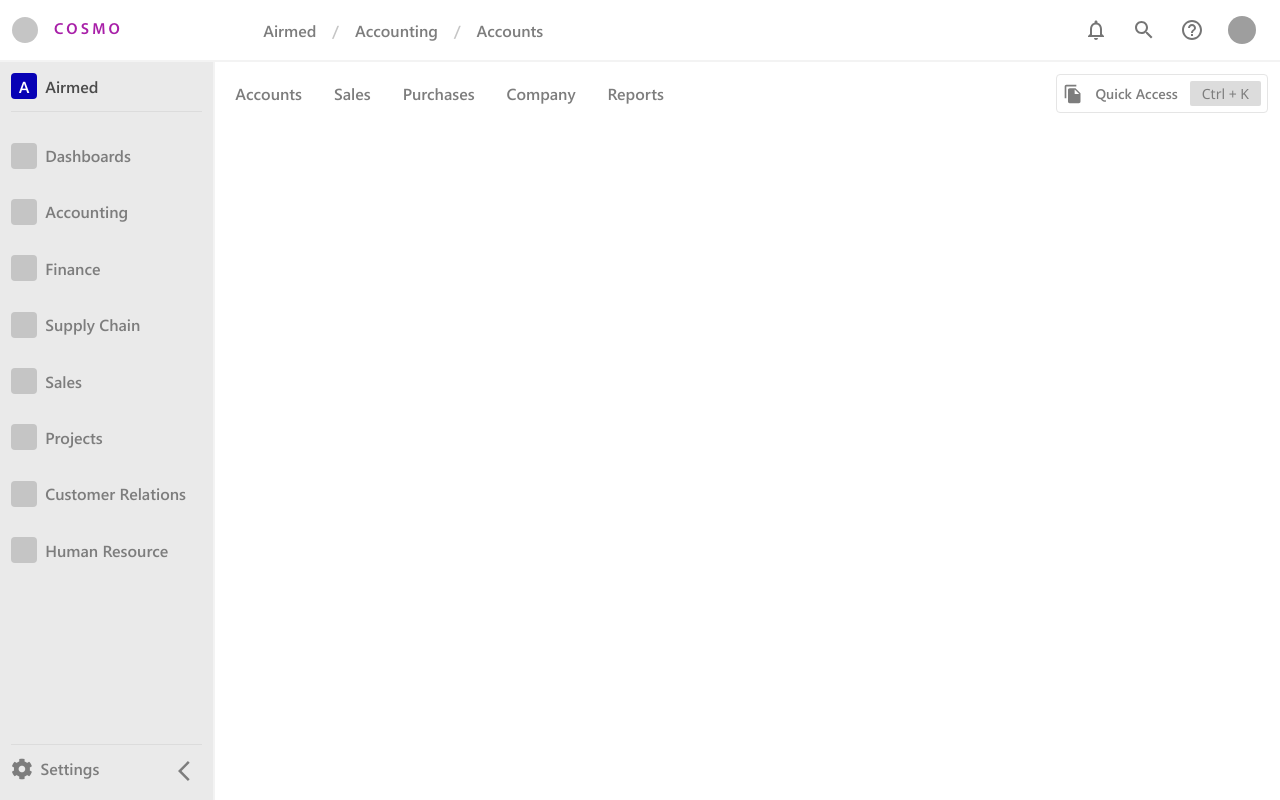
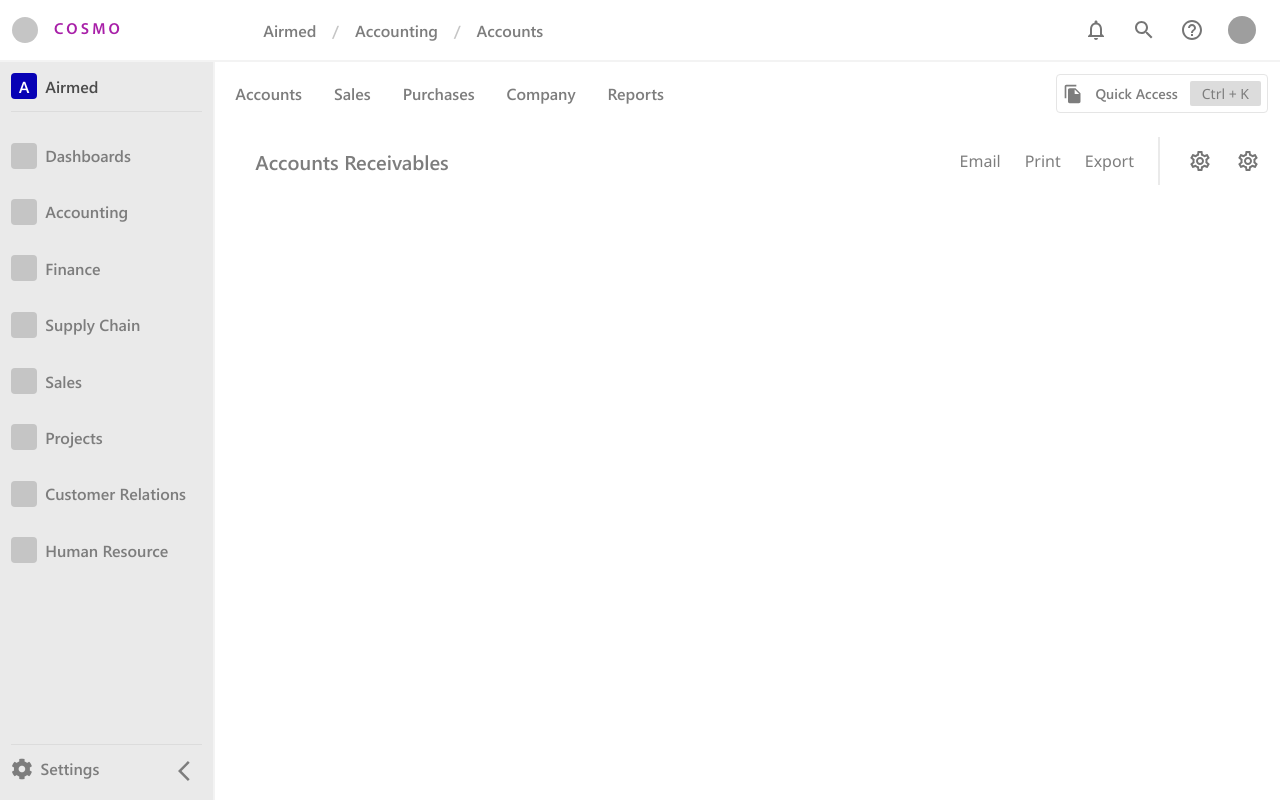
Before and after one commit to Maheerali-pk/cosmo, a React (Create React App) app: page / in a window 1280 px wide. Built offline with nearby package versions, Linux system fonts and the light colour scheme; grey boxes are pictures that could not be loaded; a small style sheet from the web is missing.

Commit message:
Acconts Recieveable Page subheader is done

```diff
--- a/src/Pages/AccountRecieveables/AccountRecieveables.tsx
+++ b/src/Pages/AccountRecieveables/AccountRecieveables.tsx
@@ -3,7 +3,8 @@ import { colors, toRem } from "../../Helpers/utils";
 import Flexbox, { flexbox } from "../../StyledComponents/Flexbox";
 import Text from "../../StyledComponents/Text";
 import FileCopyIcon from "@material-ui/icons/FileCopy";
-import AccountRecieveableHeader from "./AccountRecieveablesHeader";
+import Header from "./Header";
+import SubHeader from "./SubHeader";
 export interface AccountRecieveablesProps {}
 
 const PageWrapper = styled(Flexbox)`
@@ -13,7 +14,8 @@ const PageWrapper = styled(Flexbox)`
 const AccountRecieveables: React.FC<AccountRecieveablesProps> = () => {
    return (
       <PageWrapper column fullWidth fullHeight>
-         <AccountRecieveableHeader></AccountRecieveableHeader>
+         <Header></Header>
+         <SubHeader></SubHeader>
       </PageWrapper>
    );
 };
--- /dev/null
+++ b/src/Pages/AccountRecieveables/SubHeader.tsx
@@ -0,0 +1,39 @@
+import styled from "styled-components";
+import { colors, toRem } from "../../Helpers/utils";
+import Flexbox, { flexbox } from "../../StyledComponents/Flexbox";
+import Text from "../../StyledComponents/Text";
+import SettingsOutlinedIcon from "@material-ui/icons/SettingsOutlined";
+import { IconButton } from "@material-ui/core";
+
+const IconsWrapper = styled(Flexbox)`
+   border-left: 2px solid ${colors.sidebarBackground};
+   padding-left: 1rem;
+   padding-right: 0.5rem;
+`;
+
+const SubHeader: React.FC = () => {
+   return (
+      <Flexbox padding="0.75rem 0 0.75rem 2.5rem" justify="space-between" fullWidth>
+         <Text size={20} fontFamily="semibold">
+            Accounts Receivables
+         </Text>
+         <Flexbox gap={24}>
+            <Flexbox gap={24}>
+               <Text>Email</Text>
+               <Text>Print</Text>
+               <Text>Export</Text>
+            </Flexbox>
+            <IconsWrapper>
+               <IconButton>
+                  <SettingsOutlinedIcon></SettingsOutlinedIcon>
+               </IconButton>
+               <IconButton>
+                  <SettingsOutlinedIcon></SettingsOutlinedIcon>
+               </IconButton>
+            </IconsWrapper>
+         </Flexbox>
+      </Flexbox>
+   );
+};
+
+export default SubHeader;
--- a/src/StyledComponents/Flexbox.tsx
+++ b/src/StyledComponents/Flexbox.tsx
@@ -9,6 +9,7 @@ interface FlexboxProps {
    gap?: string | number;
    fullWidth?: boolean;
    fullHeight?: boolean;
+   padding?: string;
 }
 
 const flexPosObject: { [k in FlexPos]: string } = {
@@ -53,4 +54,6 @@ export const flexbox = (p: FlexboxProps) => css`
    `}
    ${p.fullWidth && `width: 100%`};
    ${p.fullHeight && `height: 100%`};
+
+   ${p.padding && `padding: ${p.padding}`};
 `;
```
Also changed, not shown: src/Pages/AccountRecieveables/Header.tsx (renamed from src/Pages/AccountRecieveables/AccountRecieveablesHeader.tsx, +5 -3 lines).
